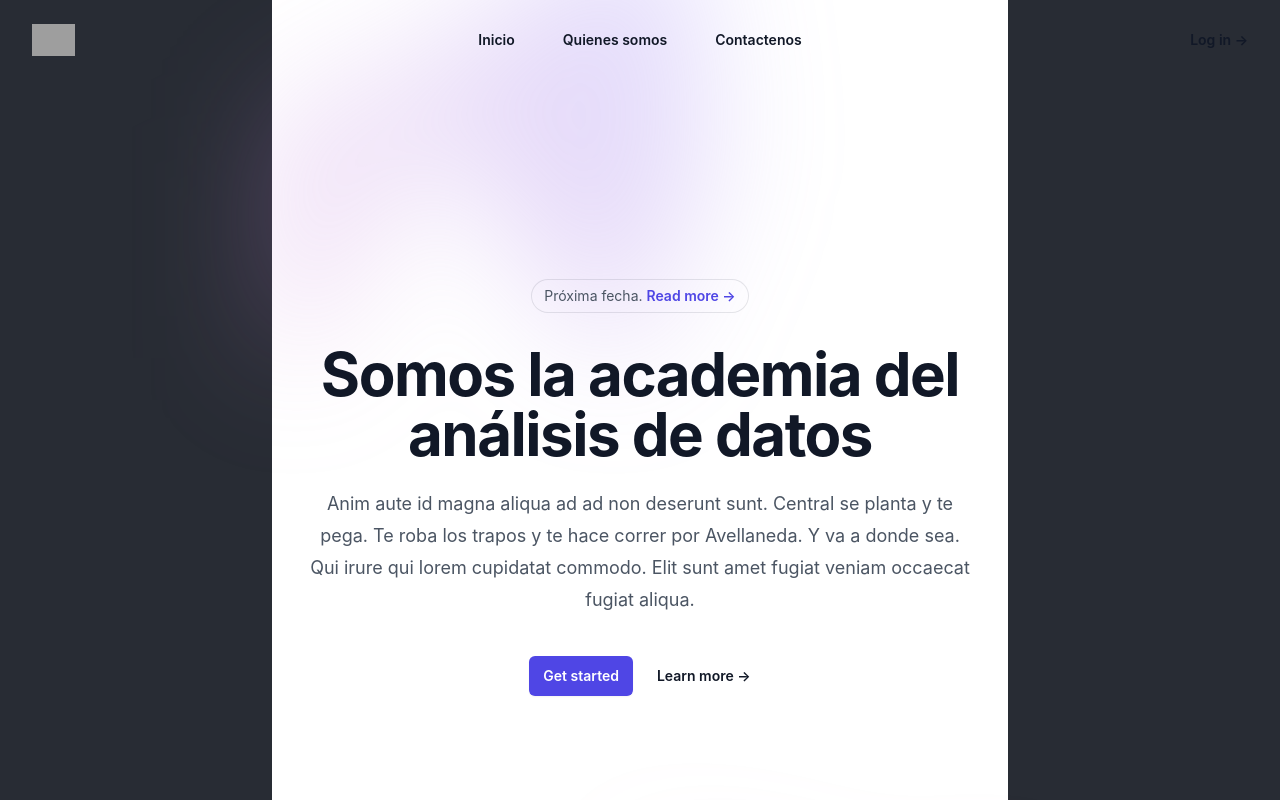
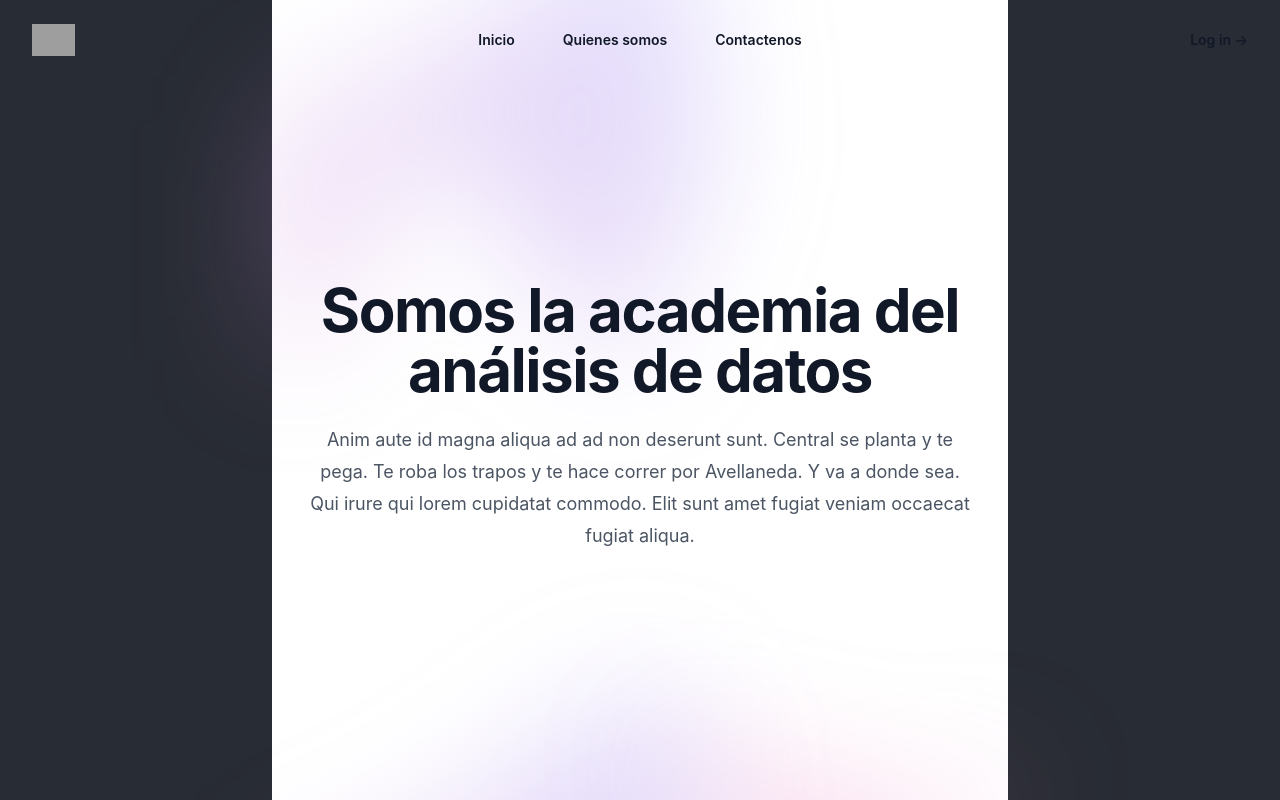
Before and after one commit to mmaquina/navbar-form, a React (Create React App) app: page /About in a window 1280 px wide. Shown: the top 800 px of the page. Built offline with nearby package versions, Linux system fonts and the light colour scheme; grey boxes are pictures that could not be loaded.

Commit message:
links funcionan

```diff
--- a/src/App.js
+++ b/src/App.js
@@ -1,9 +1,9 @@
 import logo from './logo.svg';
 import './App.css';
 import Navbar from './components/navbar/Navbar.jsx';
-//import Home from './components/home/Home.jsx';
+import Home from './components/home/Home.jsx';
 import About from './components/about/About.jsx';
-
+import { Route, Routes } from 'react-router-dom';
 
 
 function App() {
@@ -11,6 +11,11 @@ function App() {
     <div className="App">
       <header className="App-header">
       <Navbar/>
+      <Routes>
+        <Route path={'/Home' } element={<Home/>}/>
+        <Route path={'/' } element={<Home/>}/>
+        <Route path='/About' element={<About/>}/>
+      </Routes>
       <About/>
       </header>
     </div>
--- a/src/components/about/About.jsx
+++ b/src/components/about/About.jsx
@@ -20,15 +20,7 @@ export default function About() {
             />
           </div>
           <div className="mx-auto max-w-2xl py-32 sm:py-48 lg:py-56">
-            <div className="hidden sm:mb-8 sm:flex sm:justify-center">
-              <div className="relative rounded-full px-3 py-1 text-sm leading-6 text-gray-600 ring-1 ring-gray-900/10 hover:ring-gray-900/20">
-                Próxima fecha.{' '}
-                <a href="#" className="font-semibold text-indigo-600">
-                  <span className="absolute inset-0" aria-hidden="true" />
-                  Read more <span aria-hidden="true">&rarr;</span>
-                </a>
-              </div>
-            </div>
+
             <div className="text-center">
               <h1 className="text-4xl font-bold tracking-tight text-gray-900 sm:text-6xl">
                 Somos la academia del análisis de datos
@@ -39,17 +31,7 @@ export default function About() {
                 Qui irure qui lorem cupidatat commodo. Elit sunt amet
                 fugiat veniam occaecat fugiat aliqua.
               </p>
-              <div className="mt-10 flex items-center justify-center gap-x-6">
-                <a
-                  href="#"
-                  className="rounded-md bg-indigo-600 px-3.5 py-2.5 text-sm font-semibold text-white shadow-sm hover:bg-indigo-500 focus-visible:outline focus-visible:outline-2 focus-visible:outline-offset-2 focus-visible:outline-indigo-600"
-                >
-                  Get started
-                </a>
-                <a href="#" className="text-sm font-semibold leading-6 text-gray-900">
-                  Learn more <span aria-hidden="true">→</span>
-                </a>
-              </div>
+
             </div>
           </div>
           <div
--- a/src/components/navbar/Navbar.jsx
+++ b/src/components/navbar/Navbar.jsx
@@ -1,12 +1,11 @@
-import { useState } from 'react'
-import { Dialog } from '@headlessui/react'
-import { Bars3Icon, XMarkIcon } from '@heroicons/react/24/outline'
-//import { Routes, Route} from 'react-router-dom';
+import { useState } from 'react';
+import { Dialog } from '@headlessui/react';
+import { Bars3Icon, XMarkIcon } from '@heroicons/react/24/outline';
 
 const navigation = [
-  { name: 'Inicio', href: '#' },
-  { name: 'Quienes somos', href: '#' },
-  { name: 'Contactenos', href: '#' },
+  { name: 'Inicio', href: '/Home' },
+  { name: 'Quienes somos', href: '/About' },
+  { name: 'Contactenos', href: '/Form' },
 ]
 
 export default function Navbar() {
```
